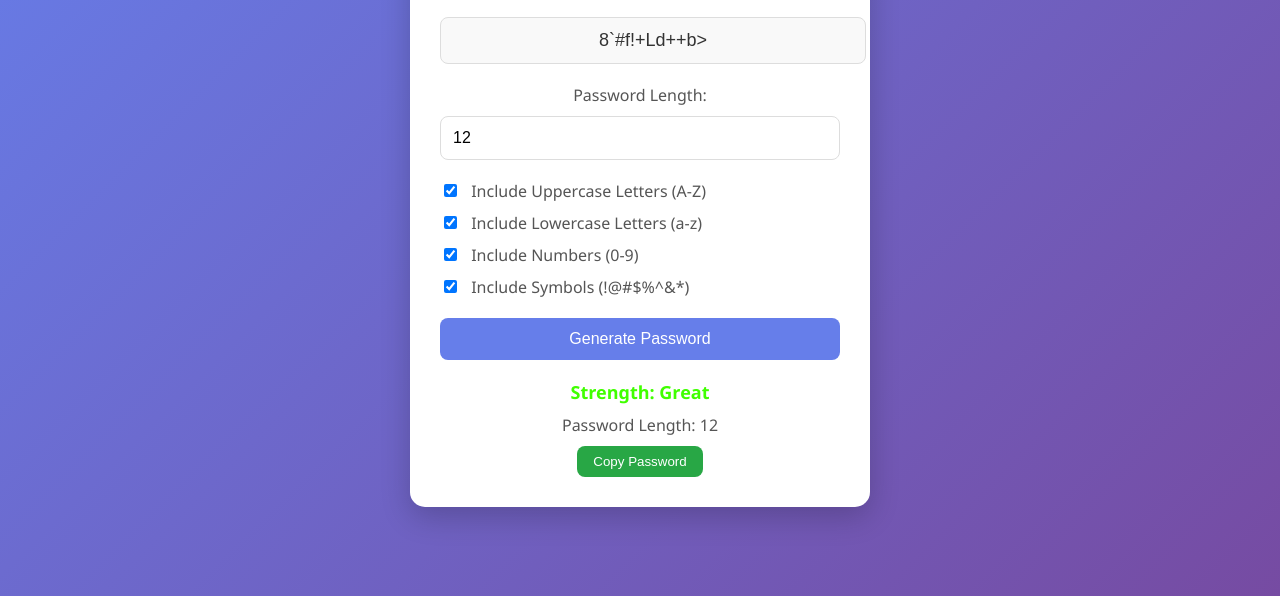
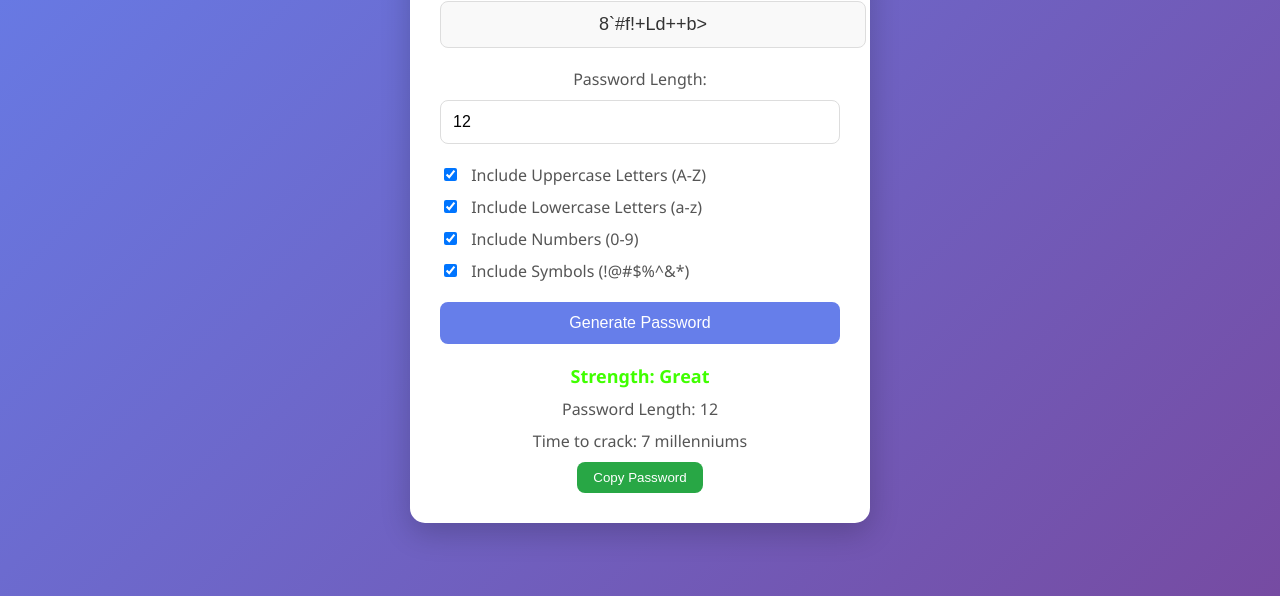
Before and after one commit to vlevsky/password-gen, a plain HTML site: page index.html in a window 1280 px wide. Shown: the part 204-800 px from the top of the page. Drawn offline with Linux system fonts and the light colour scheme.

Commit message:
Time to crack added

```diff
--- a/index.html
+++ b/index.html
@@ -110,6 +110,11 @@
         .copy-btn:hover {
             background-color: #218838;
         }
+        .crack-time {
+            margin-top: 10px;
+            color: #555;
+            font-size: 16px;
+        }
     </style>
 </head>
 <body>
@@ -141,6 +146,7 @@
     <button class="generate-btn" onclick="generatePassword()">Generate Password</button>
     <div id="strengthMeter" class="strength-meter"></div>
     <div id="passwordLengthDisplay" class="password-length"></div>
+    <div id="crackTime" class="crack-time"></div>
     <button class="copy-btn" onclick="copyPassword()">Copy Password</button>
 </div>
 
@@ -153,6 +159,7 @@
     const includeSymbols = document.getElementById('includeSymbols');
     const strengthMeter = document.getElementById('strengthMeter');
     const passwordLengthDisplay = document.getElementById('passwordLengthDisplay');
+    const crackTime = document.getElementById('crackTime');
 
     const uppercaseChars = 'ABCDEFGHIJKLMNOPQRSTUVWXYZ';
     const lowercaseChars = 'abcdefghijklmnopqrstuvwxyz';
@@ -200,6 +207,7 @@
         passwordDisplay.value = password;
         updateStrengthMeter(password);
         updatePasswordLength(password.length);
+        updateCrackTime(password);
     }
 
     function updateStrengthMeter(password) {
@@ -232,6 +240,51 @@
         passwordLengthDisplay.textContent = `Password Length: ${length}`;
     }
 
+    function updateCrackTime(password) {
+        const possibleChars = calculatePossibleChars();
+        const combinations = Math.pow(possibleChars, password.length);
+        const guessesPerSecond = 1e12; // 1 trillion guesses per second
+        const secondsToCrack = combinations / guessesPerSecond;
+
+        crackTime.textContent = `Time to crack: ${formatTime(secondsToCrack)}`;
+    }
+
+    function calculatePossibleChars() {
+        let possibleChars = 0;
+        if (includeUppercase.checked) possibleChars += uppercaseChars.length;
+        if (includeLowercase.checked) possibleChars += lowercaseChars.length;
+        if (includeNumbers.checked) possibleChars += numberChars.length;
+        if (includeSymbols.checked) possibleChars += symbolChars.length;
+        return possibleChars;
+    }
+
+    function formatTime(seconds) {
+        if (seconds < 1) return "less than a second";
+
+        const units = [
+            { name: "trillion years", seconds: 31536000 * 1e12 },
+            { name: "billion years", seconds: 31536000 * 1e9 },
+            { name: "million years", seconds: 31536000 * 1e6 },
+            { name: "millennium", seconds: 31536000000 },
+            { name: "century", seconds: 3153600000 },
+            { name: "decade", seconds: 315360000 },
+            { name: "year", seconds: 31536000 },
+            { name: "month", seconds: 2592000 },
+            { name: "week", seconds: 604800 },
+            { name: "day", seconds: 86400 },
+            { name: "hour", seconds: 3600 },
+            { name: "minute", seconds: 60 },
+            { name: "second", seconds: 1 }
+        ];
+
+        for (const unit of units) {
+            if (seconds >= unit.seconds) {
+                const time = Math.floor(seconds / unit.seconds);
+                return `${time} ${unit.name}${time > 1 && !unit.name.endsWith('years') ? 's' : ''}`;
+            }
+        }
+    }
+
     function copyPassword() {
         if (passwordDisplay.value) {
             navigator.clipboard.writeText(passwordDisplay.value);
@@ -242,6 +295,7 @@
     passwordDisplay.addEventListener('input', () => {
         updateStrengthMeter(passwordDisplay.value);
         updatePasswordLength(passwordDisplay.value.length);
+        updateCrackTime(passwordDisplay.value);
     });
 
     // Initial generation
```
